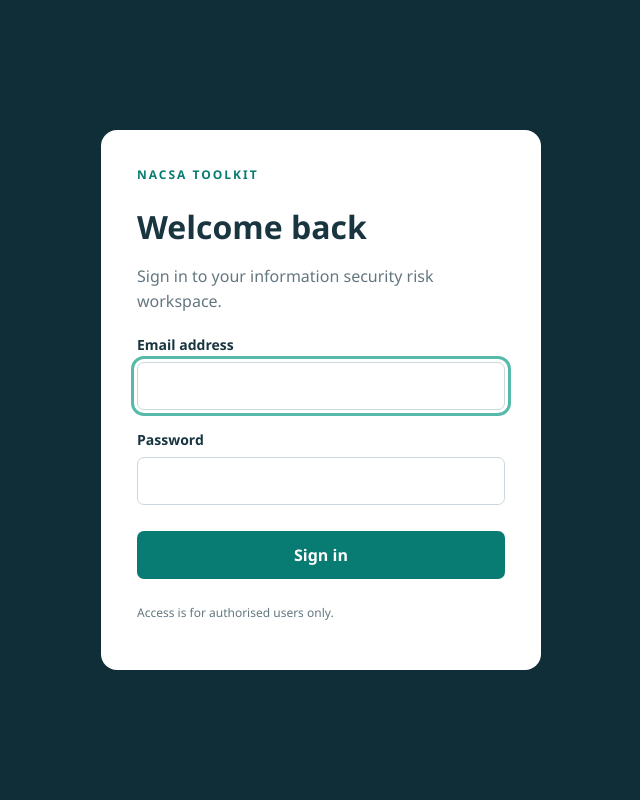
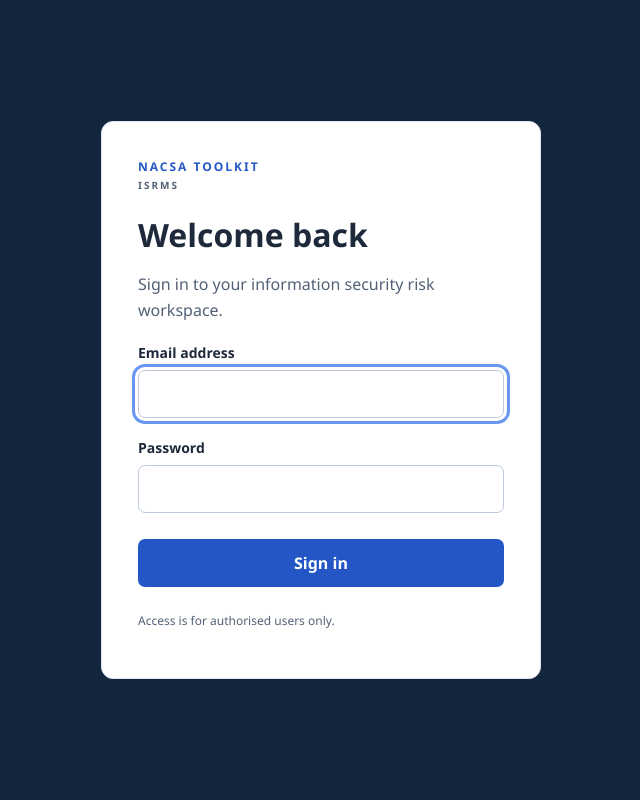
Before and after one commit to adibmalek17/NACSA-TOOLKIT-ISRMS, a Laravel app: page / in a window 1280 px wide. Shown: the whole page, without its empty margins (319-959 px from the left). Run offline with Laravel 12, Linux system fonts and the light colour scheme; parts of the project's set-up code (start-up, migrations or seed data) failed here and were passed over.

Commit message:
Align login branding and update login theme

```diff
--- a/resources/views/auth/login.blade.php
+++ b/resources/views/auth/login.blade.php
@@ -17,31 +17,34 @@
             place-items: center;
             padding: 24px;
             font-family: "Segoe UI", sans-serif;
-            background: #102e38;
-            color: #183540;
+            background: #14263d;
+            color: #1e293b;
         }
 
         main {
             width: 100%;
             max-width: 440px;
-            padding: 36px;
+            padding: clamp(20px, 5vw, 36px);
             background: white;
-            border-radius: 16px;
+            border: 1px solid #dce3ec;
+            border-radius: 12px;
         }
 
         .brand {
-            color: #087c72;
+            color: #2457c5;
             font-size: 12px;
             font-weight: 700;
             letter-spacing: 2px;
         }
+
+        .brand small { display: block; margin-top: 3px; color: #526176; font-size: 10px; }
 
         h1 {
             margin-bottom: 8px;
         }
 
         p {
-            color: #647780;
+            color: #526176;
             line-height: 1.6;
         }
 
@@ -56,7 +59,7 @@
             width: 100%;
             margin-top: 8px;
             padding: 12px;
-            border: 1px solid #cbd8dd;
+            border: 1px solid #bcc9d8;
             border-radius: 7px;
             font: inherit;
         }
@@ -67,7 +70,7 @@
             padding: 13px;
             border: none;
             border-radius: 7px;
-            background: #087c72;
+            background: #2457c5;
             color: white;
             font: inherit;
             font-weight: 600;
@@ -75,12 +78,12 @@
         }
 
         button:hover {
-            background: #06675f;
+            background: #1d46a0;
         }
 
         input:focus-visible,
         button:focus-visible {
-            outline: 3px solid #55baa9;
+            outline: 3px solid #6996ef;
             outline-offset: 3px;
         }
 
@@ -101,10 +104,11 @@
             font-size: 12px;
         }
     </style>
+    @include('partials.page-transitions')
 </head>
 <body>
-    <main>
-        <div class="brand">NACSA TOOLKIT</div>
+    <main id="main-content">
+        <div class="brand">NACSA TOOLKIT <small>ISRMS</small></div>
 
         <h1>Welcome back</h1>
         <p>Sign in to your information security risk workspace.</p>
--- a/resources/views/welcome.blade.php
+++ b/resources/views/welcome.blade.php
@@ -1,153 +1 @@
-<!DOCTYPE html>
-<html lang="en">
-<head>
-    <meta charset="UTF-8">
-    <meta name="viewport" content="width=device-width, initial-scale=1">
-    <title>Login | NACSA Toolkit</title>
-
-    <style>
-        * {
-            box-sizing: border-box;
-        }
-
-        body {
-            margin: 0;
-            min-height: 100vh;
-            display: grid;
-            place-items: center;
-            padding: 24px;
-            font-family: "Segoe UI", sans-serif;
-            background: #102e38;
-            color: #183540;
-        }
-
-        main {
-            width: 100%;
-            max-width: 440px;
-            padding: 36px;
-            background: white;
-            border-radius: 16px;
-        }
-
-        .brand {
-            color: #087c72;
-            font-size: 12px;
-            font-weight: 700;
-            letter-spacing: 2px;
-        }
-
-        h1 {
-            margin-bottom: 8px;
-        }
-
-        p {
-            color: #647780;
-            line-height: 1.6;
-        }
-
-        label {
-            display: block;
-            margin-top: 20px;
-            font-size: 14px;
-            font-weight: 600;
-        }
-
-        input {
-            width: 100%;
-            margin-top: 8px;
-            padding: 12px;
-            border: 1px solid #cbd8dd;
-            border-radius: 7px;
-            font: inherit;
-        }
-
-        button {
-            width: 100%;
-            margin-top: 26px;
-            padding: 13px;
-            border: none;
-            border-radius: 7px;
-            background: #087c72;
-            color: white;
-            font: inherit;
-            font-weight: 600;
-            cursor: pointer;
-        }
-
-        button:hover {
-            background: #06675f;
-        }
-
-        input:focus-visible,
-        button:focus-visible {
-            outline: 3px solid #55baa9;
-            outline-offset: 3px;
-        }
-
-        .errors {
-            padding: 12px;
-            background: #fff0ee;
-            color: #a13024;
-            border-radius: 7px;
-        }
-
-        .errors p {
-            margin: 4px 0;
-            color: inherit;
-        }
-
-        .note {
-            margin-top: 24px;
-            font-size: 12px;
-        }
-    </style>
-</head>
-<body>
-    <main>
-        <div class="brand">NACSA TOOLKIT</div>
-
-        <h1>Welcome back</h1>
-        <p>Sign in to your information security risk workspace.</p>
-
-        @if ($errors->any())
-            <div class="errors" role="alert">
-                @foreach ($errors->all() as $error)
-                    <p>{{ $error }}</p>
-                @endforeach
-            </div>
-        @endif
-
-        @if (session('status'))
-            <p role="status">{{ session('status') }}</p>
-        @endif
-
-        <form method="POST" action="{{ route('login.store') }}">
-            @csrf
-
-            <label for="email">Email address</label>
-            <input
-                id="email"
-                name="email"
-                type="email"
-                value="{{ old('email') }}"
-                autocomplete="username"
-                required
-                autofocus
-            >
-
-            <label for="password">Password</label>
-            <input
-                id="password"
-                name="password"
-                type="password"
-                autocomplete="current-password"
-                required
-            >
-
-            <button type="submit">Sign in</button>
-        </form>
-
-        <p class="note">Access is for authorised users only.</p>
-    </main>
-</body>
-</html>
+@include('auth.login')
```
